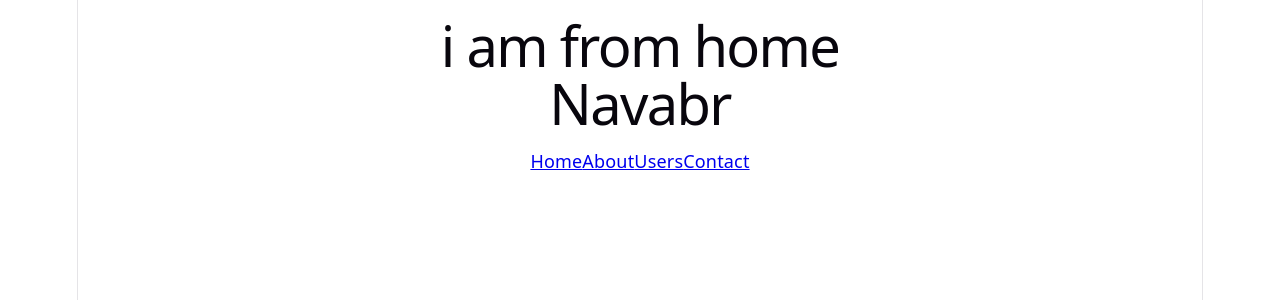
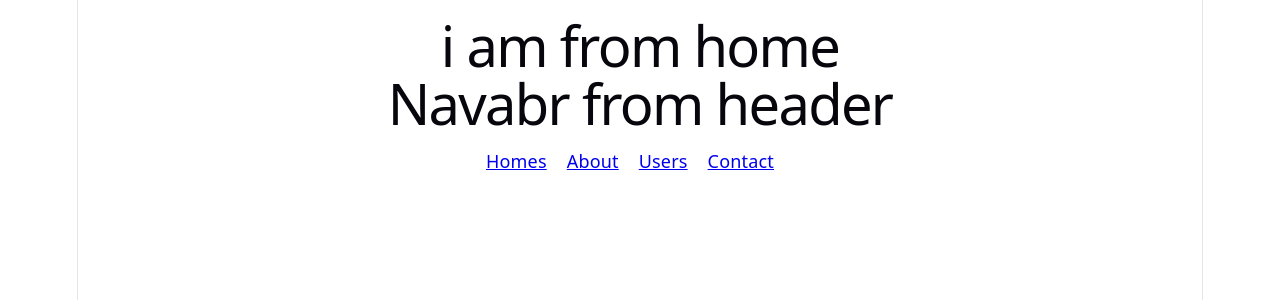
Before and after one commit to Ensaf01/About-Routin-basci, a React (Vite) app: page / in a window 1280 px wide. Shown: the top 300 px of the page. Built offline with nearby package versions, Linux system fonts and the light colour scheme.

Commit message:
without nested route

```diff
--- a/src/Components/Hearder/Header.jsx
+++ b/src/Components/Hearder/Header.jsx
@@ -3,12 +3,12 @@ import { Link } from "react-router-dom";
 const Header = () => {
     return (
         <div>
-            <h1>Navabr</h1>
-            <nav>
-                <Link to="/">Home</Link>
-                <Link to="/about">About</Link>
-                <Link to="/users">Users</Link>
-                <Link to="/contact">Contact</Link>
+            <h1>Navabr from header</h1>
+            <nav className="">
+                <Link style={{marginRight:'20px'}} to="/">Homes</Link>
+                <Link style={{marginRight:'20px'}} to="/about">About</Link>
+                <Link style={{marginRight:'20px'}} to="/users">Users</Link>
+                <Link style={{marginRight:'20px'}} to="/contact">Contact</Link>
             </nav>
         </div>
     );
--- a/src/Components/Home/Home.jsx
+++ b/src/Components/Home/Home.jsx
@@ -1,3 +1,4 @@
+// import { Outlet } from 'react-router-dom';
 import Header from '../Hearder/Header';
 
 const Home = () => {
--- a/src/main.jsx
+++ b/src/main.jsx
@@ -4,6 +4,7 @@ import './index.css'
 import App from './App.jsx'
 import {
   createBrowserRouter,
+  Outlet,
   RouterProvider,
 } from "react-router-dom";
 import Home from './Components/Home/Home.jsx';
@@ -14,21 +15,21 @@ import Users from './Components/Users/Users.jsx';
 const router = createBrowserRouter([
   {
     path: "/",
-    element: <div>
-      <Home></Home>
-      </div>,
+    element: <Home></Home>
+
   },
+
   {
     path: "/about",
-    element:<About></About>
+    element: <div>about</div>
   },
   {
     path: "/users",
-    element:<Users></Users>
+    element: <Users></Users>
   },
   {
-   path:"contact",
-   element:<Contact></Contact>
+    path: "contact",
+    element: <Contact></Contact>
   }
 ]);
 
```
